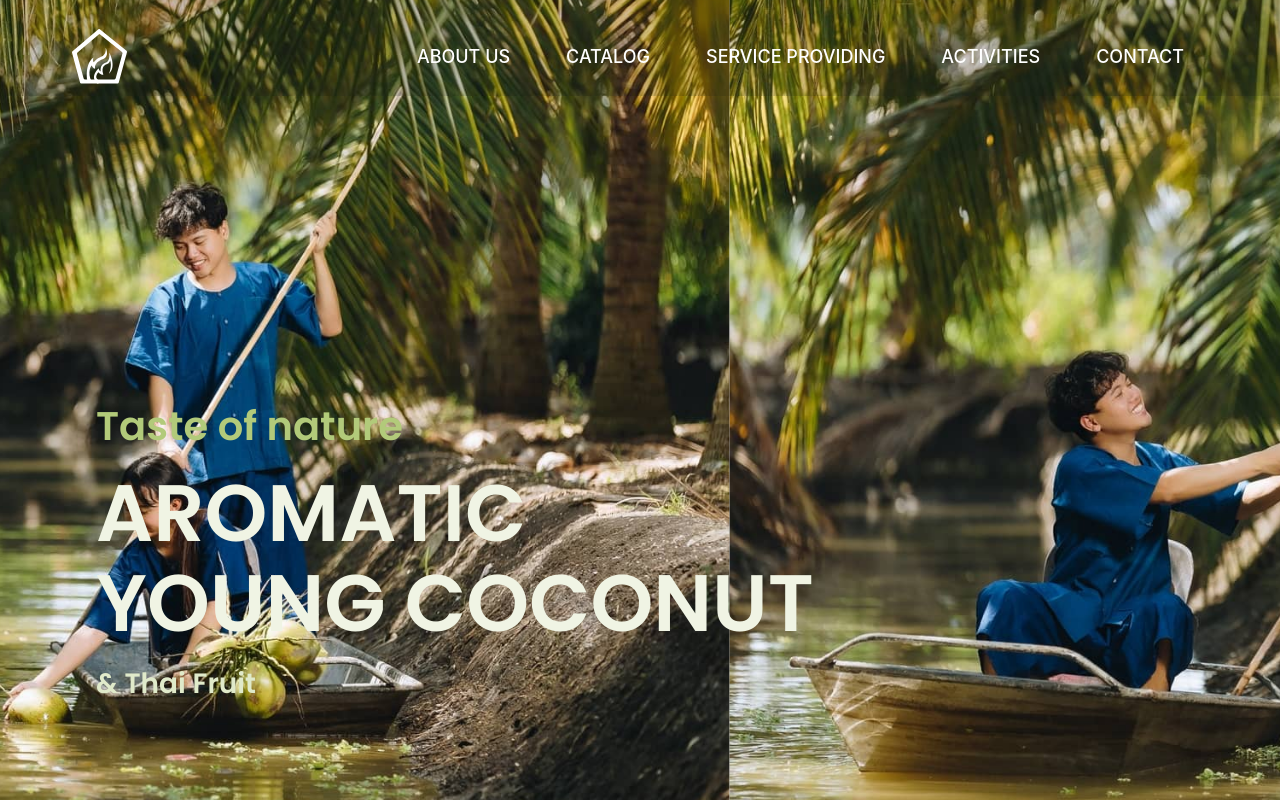
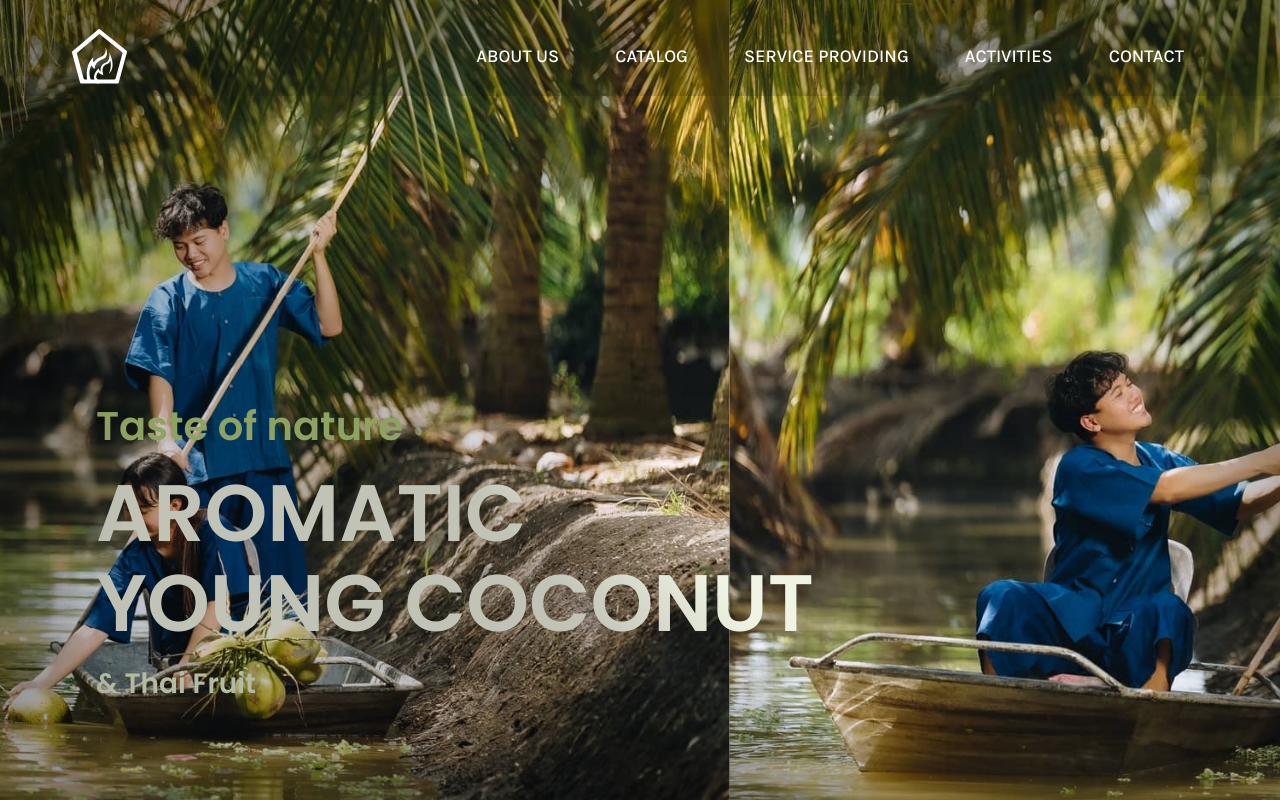
Before and after one commit to kanpech-t/coconut, a React (Create React App) app: page / in a window 1280 px wide. Built offline with nearby package versions, Linux system fonts and the light colour scheme.

Commit message:
feat: enhance typography by adding Karla font and updating styles in various sections for improved visual consistency

```diff
--- a/public/index.html
+++ b/public/index.html
@@ -15,7 +15,10 @@
       href="https://fonts.googleapis.com/css2?family=Poppins:ital,wght@0,100;0,200;0,300;0,400;0,500;0,600;0,700;0,800;0,900;1,100;1,200;1,300;1,400;1,500;1,600;1,700;1,800;1,900&display=swap"
       rel="stylesheet"
     />
-    <link href="https://fonts.googleapis.com/css2?family=Montserrat:wght@400;500;600;700&display=swap" rel="stylesheet">
+    <link
+      href="https://fonts.googleapis.com/css2?family=Montserrat:wght@400;500;600;700&display=swap"
+      rel="stylesheet"
+    />
     <meta name="viewport" content="width=device-width, initial-scale=1" />
     <meta name="theme-color" content="#000000" />
     <meta
@@ -27,6 +30,12 @@
       content="ts5rHO_MjMhEITYYQUHPT3l7anFEEEUmxGttihBf2l4"
     />
     <link rel="apple-touch-icon" href="%PUBLIC_URL%/cover-img-1.jpg" />
+    <link rel="preconnect" href="https://fonts.googleapis.com" />
+    <link rel="preconnect" href="https://fonts.gstatic.com" crossorigin />
+    <link
+      href="https://fonts.googleapis.com/css2?family=Karla:ital,wght@0,200..800;1,200..800&family=Prompt:ital,wght@0,100;0,200;0,300;0,400;0,500;0,600;0,700;0,800;0,900;1,100;1,200;1,300;1,400;1,500;1,600;1,700;1,800;1,900&display=swap"
+      rel="stylesheet"
+    />
     <!--
       manifest.json provides metadata used when your web app is installed on a
       user's mobile device or desktop. See https://developers.google.com/web/fundamentals/web-app-manifest/
--- a/src/component/main-content.js
+++ b/src/component/main-content.js
@@ -91,7 +91,7 @@ export default function MainContent() {
   return (
     <div
       id="main"
-      className="relative h-dvh overflow-y-auto"
+      className="relative h-dvh overflow-y-auto karla"
       ref={mainContainer}
     >
       <NavBar scrollToItem={scrollToItem} />
--- a/src/component/section/about-us-section.js
+++ b/src/component/section/about-us-section.js
@@ -83,7 +83,7 @@ export default function AboutUsSection({ aboutUs }) {
   return (
     <>
       <div
-        className="flex flex-col py-[100px] px-6 bg-[#F0F4E4] items-center relative"
+        className="flex flex-col py-[100px] xl:py-[83px] xl:px-[96px] px-6 bg-[#F0F4E4] items-center relative"
         ref={aboutUs}
         id="about-us"
       >
@@ -97,7 +97,7 @@ export default function AboutUsSection({ aboutUs }) {
           <h2 className="text-[40px] leading-[52px] font-semibold text-[#475131] self-center xl:hidden poppins">
             About Us
           </h2>
-          <div className="flex flex-col gap-6 xl:w-[440px] flex-shrink-0">
+          <div className="flex flex-col gap-6 xl:w-[50%] xl:max-w-[440px] flex-shrink-0">
             <Carousel
               className="rounded-[8px] overflow-hidden"
               setApi={setCarouselApi}
--- a/src/component/section/hero-section.js
+++ b/src/component/section/hero-section.js
@@ -8,6 +8,14 @@ export default function HeroSection() {
   ]
   return (
     <div className="h-[100dvh] overflow-hidden relative z-[15] flex flex-col justify-center xl:justify-start">
+      <div
+        className="absolute z-[2] size-full"
+        style={{
+          background:
+            'linear-gradient(230.09deg, rgba(0, 0, 0, 0) 53.66%, rgba(0, 0, 0, 0.2) 62.47%)',
+          boxShadow: 'inset 0px 16px 64px 64px rgba(0, 0, 0, 0.25)',
+        }}
+      />
       <Slide arrows={false} swipe={false}>
         {slideImages.map((image, index) => (
           <div key={index} className="each-slide">
--- a/src/component/section/our-product-section.js
+++ b/src/component/section/our-product-section.js
@@ -380,8 +380,8 @@ export default function OurProductSection({ catalog }) {
             </div>
             <div className="flex flex-col gap-[56px] xl:flex-row">
               <div className="bg-[#EDEEEA] p-7 rounded-[16px] flex  gap-[23.5px] xl:flex-1 xl:px-[56px] xl:py-[52px]">
-                <div className="flex flex-col gap-3 text-start flex-1">
-                  <span className="text-[#475131] font-bold text-[18px] leading-[24px] h-[48px] sm:h-auto xl:text-[20px] xl:leading-[28px]">
+                <div className="flex flex-col gap-3 text-start  flex-grow-[3]">
+                  <span className="text-[#475131] font-bold text-[18px] leading-[24px]  sm:h-auto xl:text-[20px] xl:leading-[28px]">
                     Tin Can Beverage Size
                   </span>
                   {tinCanSize.map((size, index) => (
@@ -394,8 +394,8 @@ export default function OurProductSection({ catalog }) {
                   ))}
                 </div>
                 <div className="h-full w-[1px] bg-[#B5B9AD] " />{' '}
-                <div className="flex flex-col gap-3 text-start flex-1">
-                  <span className="text-[#475131] font-bold text-[18px] leading-[24px] h-[48px] sm:h-auto xl:text-[20px] xl:leading-[28px]">
+                <div className="flex flex-col gap-3 text-start flex-grow-[2]">
+                  <span className="text-[#475131] font-bold text-[18px] leading-[24px]  sm:h-auto xl:text-[20px] xl:leading-[28px]">
                     Units Per Cartons
                   </span>
                   {unitPerCartons.map((size, index) => (
--- a/src/component/section/service-providing-section.js
+++ b/src/component/section/service-providing-section.js
@@ -56,7 +56,7 @@ export const ServiceProvidingSection = ({ serviceProviding }) => {
                   </AspectRatio>
                 </div>
 
-                <div className="flex flex-col mr-auto gap-3 pb-[24px] pt-[36px]">
+                <div className="flex flex-row xl:flex-col mr-auto gap-3 pb-[24px] pt-[36px]">
                   {serviceProviding.icon}
                   <p className="text-white font-bold text-[20px]">
                     {serviceProviding.title}
--- a/src/index.css
+++ b/src/index.css
@@ -25,6 +25,9 @@ code {
 /* .sacramento {
   font-family: 'Sacramento';
 } */
+.karla {
+  font-family: 'Karla', sans-serif;
+}
 
 .sacramento-regular {
   font-family: 'Sacramento', cursive;
```
